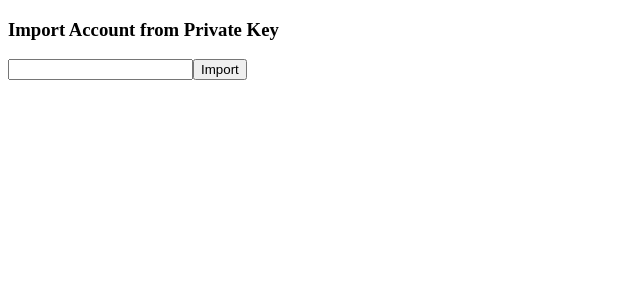
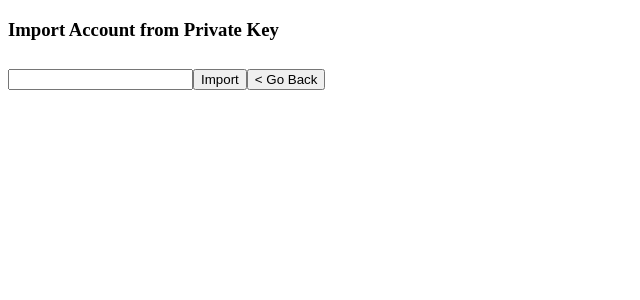
Before and after one commit to HassanKhan123/solana-wallet-functionality, a React (Create React App) app: page /import-account in a window 1280 px wide. Shown: the top 300 px of the page, without its empty margins (0-640 px from the left). Built offline with nearby package versions, Linux system fonts and the light colour scheme.

Commit message:
fixed: bugs

```diff
--- a/src/views/Popup/ImportAccount.js
+++ b/src/views/Popup/ImportAccount.js
@@ -68,6 +68,10 @@ const ImportAccount = () => {
       ) : (
         <button onClick={importAccount}>Import</button>
       )}
+      <button style={{ marginTop: 10 }} onClick={() => navigate("/dashboard")}>
+        {" "}
+        {"<"} Go Back
+      </button>
     </div>
   );
 };
--- a/src/views/Popup/Recover.js
+++ b/src/views/Popup/Recover.js
@@ -27,6 +27,10 @@ const Recover = () => {
       try {
         setLoading(true);
         const inputMnemonic = seedPhrase.trim().toLowerCase();
+        const split = seedPhrase.split(" ");
+        if (split.length === 1) {
+          throw new Error("Invalid Seed Phrase");
+        }
         const seed = Bip39.mnemonicToSeedSync(inputMnemonic).slice(0, 32);
         const ciphertext = encryptMessage(inputMnemonic, password);
         const importedAccount = Keypair.fromSeed(seed);
```
